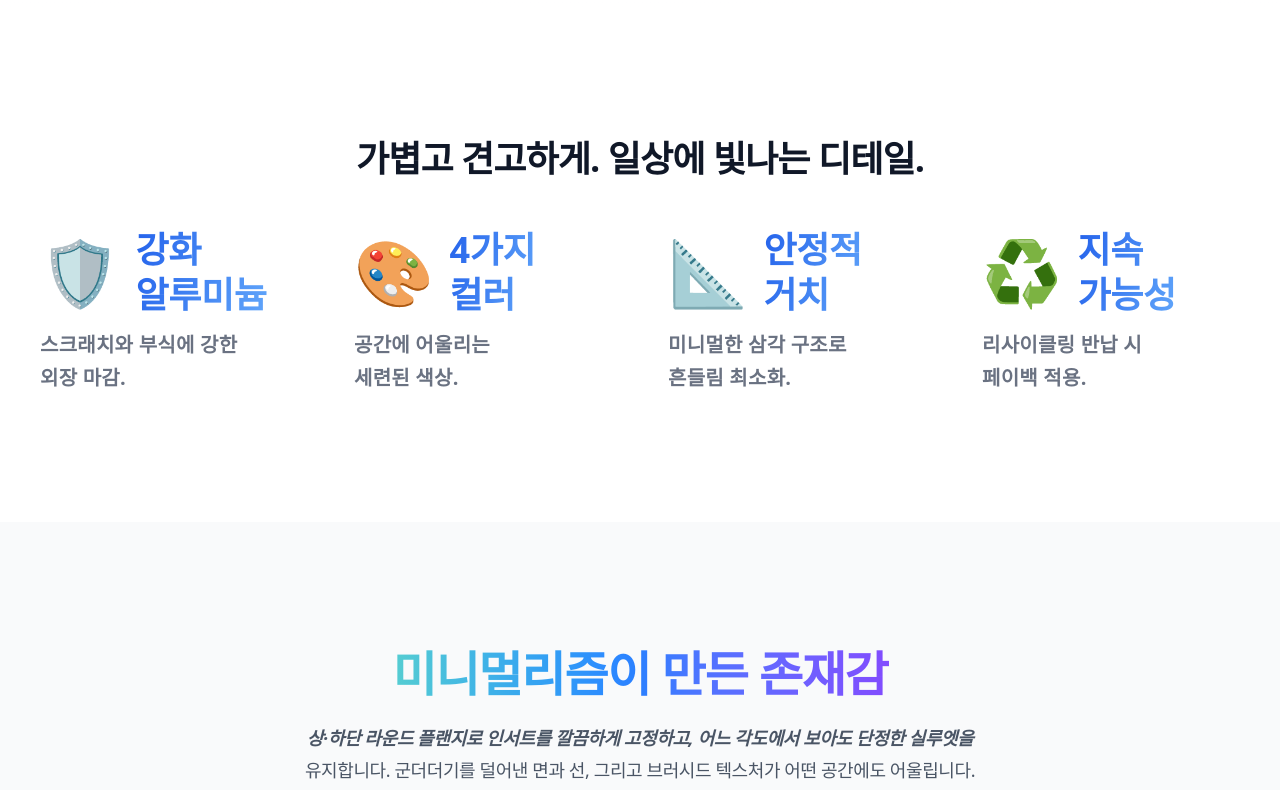
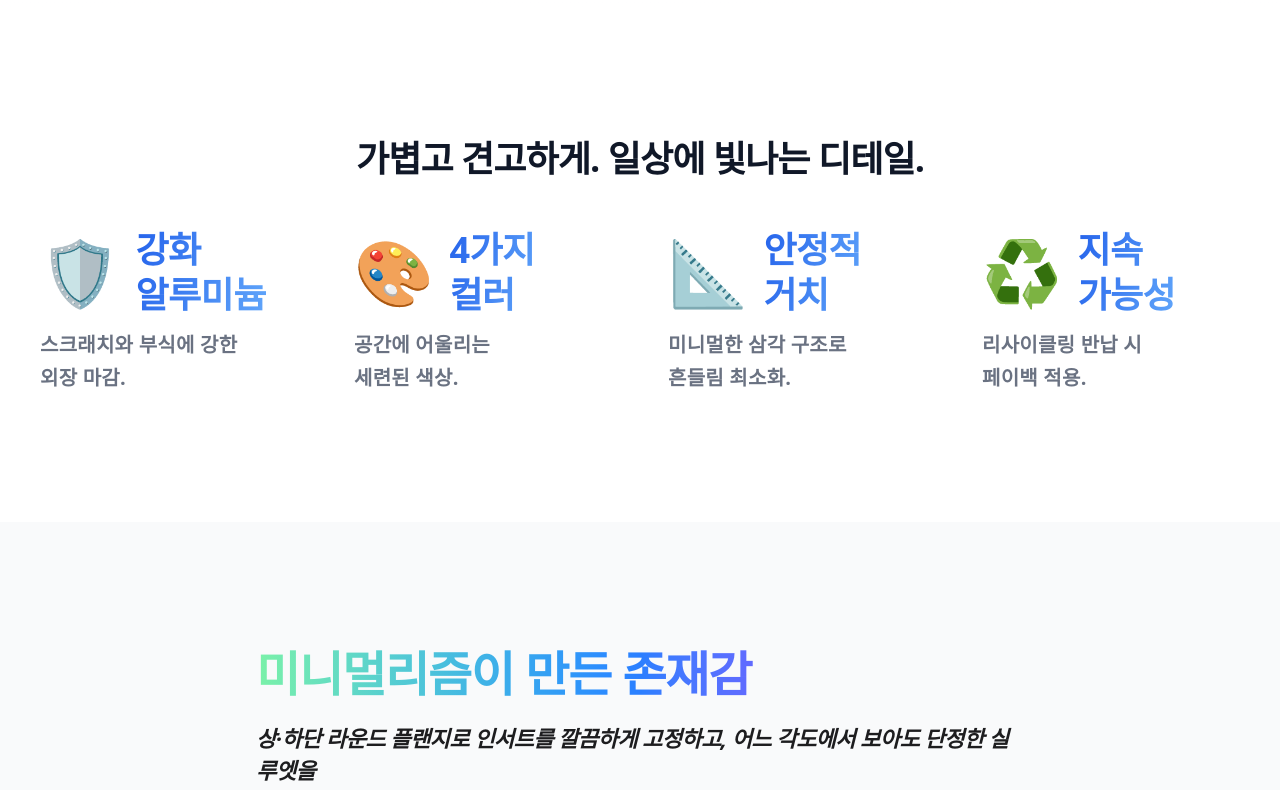
Before and after one commit to zzocojoa/alumy-page, a React (Vite) app: page / in a window 1280 px wide. Shown: the part 1340-2130 px from the top of the page. Built offline with nearby package versions, Linux system fonts and the light colour scheme; a web font is replaced by a local one.

Commit message:
Ver_2 수정

```diff
--- a/src/components/Carousel.jsx
+++ b/src/components/Carousel.jsx
@@ -1,7 +1,7 @@
 import { useEffect, useRef, useState, useCallback } from 'react';
 
 // items: Array<{ src: string, alt?: string }>
-export default function Carousel({ items = [], intervalMs = 3000 }) {
+export default function Carousel({ items = [], intervalMs = 3000, captionMode = 'overlay', captionClassName = '', onIndexChange }) {
   const [index, setIndex] = useState(0);
   const [isPlaying, setIsPlaying] = useState(true);
   const containerRef = useRef(null);
@@ -16,6 +16,13 @@ export default function Carousel({ items = [], intervalMs = 3000 }) {
     const id = setInterval(next, intervalMs);
     return () => clearInterval(id);
   }, [count, isPlaying, intervalMs, next]);
+
+  // notify parent on index change
+  useEffect(() => {
+    if (typeof onIndexChange === 'function' && count) {
+      onIndexChange(index, items[index]);
+    }
+  }, [index, count, items, onIndexChange]);
 
   // keyboard navigation when focused
   useEffect(() => {
@@ -82,7 +89,7 @@ export default function Carousel({ items = [], intervalMs = 3000 }) {
       aria-roledescription="carousel"
       aria-label="이미지 슬라이드"
     >
-      <div className="relative h-full w-full overflow-hidden rounded-lg sm:rounded-xl">
+      <div className="relative h-full w-full overflow-hidden rounded-lg sm:rounded-xl bg-white">
         {items.map((item, i) => (
           <img
             key={i}
@@ -96,13 +103,15 @@ export default function Carousel({ items = [], intervalMs = 3000 }) {
         ))}
       </div>
 
+      {/* Caption: overlay mode */}
+      {captionMode === 'overlay' && (
+        <div className={`absolute bottom-4 left-4 text-[13px] font-medium text-white/95 [text-shadow:0_1px_2px_rgba(0,0,0,0.6)] select-none ${captionClassName}`}>
+          {items[index]?.label || items[index]?.caption || ''}
+        </div>
+      )}
+
       {count > 1 && (
         <>
-          {/* Label bottom-left (plain text) */}
-          <div className="absolute bottom-4 left-4 text-[13px] font-medium text-white/95 [text-shadow:0_1px_2px_rgba(0,0,0,0.6)] select-none">
-            {items[index]?.label || items[index]?.caption || ''}
-          </div>
-
           {/* Controls group bottom-right */}
           <div className="absolute bottom-4 right-4 z-20 flex items-center gap-2">
             <button
@@ -136,6 +145,12 @@ export default function Carousel({ items = [], intervalMs = 3000 }) {
           </div>
         </>
       )}
+      {/* Caption: below image mode */}
+      {captionMode === 'below' && (
+        <div className={`mt-4 text-center text-sm font-semibold ${captionClassName}`}>
+          {items[index]?.label || items[index]?.caption || ''}
+        </div>
+      )}
     </div>
   );
 }
--- a/src/components/FeatureSection.jsx
+++ b/src/components/FeatureSection.jsx
@@ -1,3 +1,4 @@
+import { useState } from 'react'
 import useScrollFadeIn from '../hooks/useScrollFadeIn';
 import Carousel from './Carousel';
 
@@ -12,16 +13,53 @@ const FeatureSection = ({ feature }) => {
     ? feature.images
     : [{ src: feature.image, alt: feature.alt }];
 
+  const pickText = (it) => it?.label || it?.caption || it?.alt || ''
+  const deriveDefaultCaption = (it, idx) => {
+    const s = it?.src || ''
+    if (/Utilized_Products-1\.png$/i.test(s)) return '베이커리 진열, 자연스럽게.'
+    if (/Utilized_Products-2\.png$/i.test(s)) return '데스크 위에도, 미니멀하게.'
+    if (/Utilized_Products-3\.png$/i.test(s)) return '브러시드 알루미늄의 질감.'
+    if (/Utilized_Products-4\.png$/i.test(s)) return '회의실 네임태그로도 완벽하게.'
+    if (/Silver\.jpg$/i.test(s)) return 'Silver — 정제된 메탈 감성.'
+    if (/Red\.png$/i.test(s)) return 'Red — 공간을 밝히는 포인트.'
+    if (/Green\.png$/i.test(s)) return 'Green — 차분한 균형감.'
+    if (/Yellow\.png$/i.test(s)) return 'Yellow — 따뜻한 온기.'
+    return ''
+  }
+  const pickWithDefault = (it, idx) => pickText(it) || deriveDefaultCaption(it, idx)
+  const [caption, setCaption] = useState(pickWithDefault(items?.[0], 0))
+  const strongWords = ['자연스럽게.', '미니멀하게.', '질감.', '완벽하게.']
+  const escape = (s) => s.replace(/[.*+?^${}()|[\]\\]/g, '\\$&')
+  const regex = new RegExp(`(${strongWords.map(escape).join('|')})`, 'g')
+  const renderCaption = (text) => {
+    if (!text) return null
+    const parts = String(text).split(regex)
+    return parts.map((part, i) => (
+      strongWords.includes(part)
+        ? <span key={i} className="text-strong">{part}</span>
+        : <span key={i}>{part}</span>
+    ))
+  }
+
+  const alignClass = isDark ? 'text-center' : 'text-left'
+
   return (
     <section className={`relative z-10 py-24 md:py-32 ${bgColor}`} {...animatedItem}>
       <div className="mx-auto max-w-7xl px-6 lg:px-8">
-        <div className="mx-auto max-w-3xl text-center">
+        <div className={`mx-auto max-w-3xl ${alignClass}`}>
           <h2 className={`text-4xl font-bold tracking-tight sm:text-5xl ${gradientTextClass}`}>{feature.title}</h2>
-          <p className={`mt-6 text-lg leading-8 ${isDark ? 'text-gray-300' : 'text-gray-600'}`}>{feature.desc}</p>
+          <p className={`mt-6 leading-8 text-body`}>{feature.desc}</p>
         </div>
         <div className="mt-16 flow-root sm:mt-20">
-          <div className="relative z-10 overflow-hidden rounded-2xl ring-1 ring-gray-900/10 shadow-2xl bg-white h-[360px] sm:h-[420px] md:h-[520px] lg:h-[600px]">
-            <Carousel items={items} />
+          <div className="relative z-10 overflow-hidden rounded-2xl ring-1 ring-gray-900/10 shadow-2xl h-[360px] sm:h-[420px] md:h-[520px] lg:h-[600px]">
+            <Carousel
+              items={items}
+              captionMode="none"
+              onIndexChange={(i, it) => setCaption(pickWithDefault(it, i))}
+            />
+          </div>
+          <div className={`mt-4 font-semibold text-body ${alignClass}`}>
+            {renderCaption(caption)}
           </div>
         </div>
       </div>
--- a/src/content.jsx
+++ b/src/content.jsx
@@ -43,10 +43,10 @@ const CONTENT = {
         </>
       ),
       images: [
-        { src: "Utilized_Products-1.png", alt: "제품 디테일 01", label: "Alumy Memo Holder" },
-        { src: "Utilized_Products-2.png", alt: "제품 디테일 02", label: "Alumy Memo Holder" },
-        { src: "Utilized_Products-3.png", alt: "제품 디테일 03", label: "Alumy Memo Holder" },
-        { src: "Utilized_Products-4.png", alt: "제품 디테일 04", label: "Alumy Memo Holder" },
+        { src: "Utilized_Products-1.png", alt: "베이커리 진열 이미지", label: "베이커리 진열, 자연스럽게." },
+        { src: "Utilized_Products-2.png", alt: "데스크 톤 매치 이미지", label: "데스크 위에도, 미니멀하게." },
+        { src: "Utilized_Products-3.png", alt: "알루미늄 질감 이미지", label: "브러시드 알루미늄의 질감." },
+        { src: "Utilized_Products-4.png", alt: "회의실 네임태그 이미지", label: "회의실 네임태그로도 완벽하게." },
 
       ],
     },
@@ -59,10 +59,10 @@ const CONTENT = {
         </>
       ),
       images: [
-        { src: "Silver.jpg", alt: "어두운 배경 컬러 샷 01", label: "Alumy Memo Holder" },
-        { src: "Red.png", alt: "어두운 배경 컬러 샷 02", label: "Alumy Memo Holder" },
-        { src: "Green.png", alt: "어두운 배경 컬러 샷 02", label: "Alumy Memo Holder" },
-        { src: "Yellow.png", alt: "어두운 배경 컬러 샷 02", label: "Alumy Memo Holder" },
+        { src: "Silver.jpg", alt: "실버 색상 이미지", label: "Silver — 정제된 메탈 감성." },
+        { src: "Red.png", alt: "레드 색상 이미지", label: "Red — 공간을 밝히는 포인트." },
+        { src: "Green.png", alt: "그린 색상 이미지", label: "Green — 차분한 균형감." },
+        { src: "Yellow.png", alt: "옐로우 색상 이미지", label: "Yellow — 따뜻한 온기." },
 
       ],
     },
--- a/src/index.css
+++ b/src/index.css
@@ -3,9 +3,32 @@
 
 body {
   font-family: 'NanumSquare', sans-serif;
+  color: var(--text-body);
+  /* 모바일 우선 폰트 크기: 소형에서 가독성, md 이상 21px */
+  font-size: 18px;
 }
 
 :root{
   --gradient-blue-start: #60a5fa; /* tailwind blue-400 */
   --gradient-blue-end: #2563eb;   /* tailwind blue-600 */
+  /* Typography tokens */
+  --text-body: #86868b;  /* 기본 본문 텍스트 */
+  --text-strong: #1d1d1f; /* 중요한 텍스트 */
 }
+
+@media (min-width: 640px) { /* sm */
+  body { font-size: 19px; }
+}
+@media (min-width: 768px) { /* md */
+  body { font-size: 21px; }
+}
+@media (min-width: 1024px) { /* lg */
+  body { font-size: 22px; }
+}
+
+/* Utility helpers (Tailwind과 함께 사용) */
+.text-body { color: var(--text-body) !important; }
+.text-strong { color: var(--text-strong) !important; }
+
+/* 의미 요소 기본 처리 */
+strong, b { color: var(--text-strong); }
```
Also changed, not shown: 스크린샷 2025-09-12 101645.png (added).
